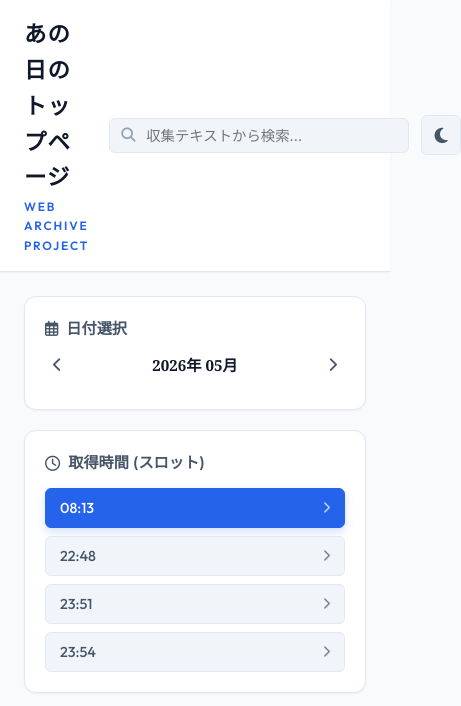
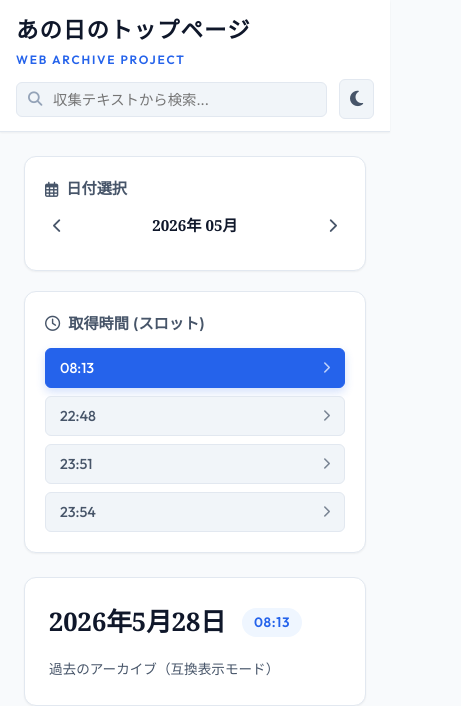
Before and after one commit to torino/archive_project, a plain HTML site: page docs/index.html in a window 390 px wide. Shown: the top 706 px of the page, 461 px wide, since content can reach past the window. Drawn offline with Linux system fonts and the light colour scheme; no server answers.

Commit message:
スマホ用画面修正

```diff
--- a/docs/style.css
+++ b/docs/style.css
@@ -114,7 +114,8 @@ header {
   display: flex;
   align-items: center;
   justify-content: space-between;
-  gap: 20px;
+  gap: 12px;
+  flex-wrap: wrap;
 }
 
 .brand-title {
@@ -733,6 +734,31 @@ main {
   .modal-nav-next { right: 8px; }
 }
 
+/* Mobile: スマホ向けヘッダーレイアウト調整 */
+@media (max-width: 640px) {
+  header {
+    padding: 12px 16px;
+  }
+
+  /* タイトルと検索欄を縦積みに切り替え */
+  .header-content {
+    flex-direction: column;
+    align-items: flex-start;
+    gap: 10px;
+  }
+
+  /* 検索欄エリアを横幅いっぱいに広げる */
+  .header-controls {
+    width: 100%;
+  }
+
+  /* 検索コンテナを横幅いっぱいに */
+  .search-container {
+    width: 100%;
+    flex-grow: 1;
+  }
+}
+
 /* Footer Section */
 footer {
   background-color: var(--surface);
```
